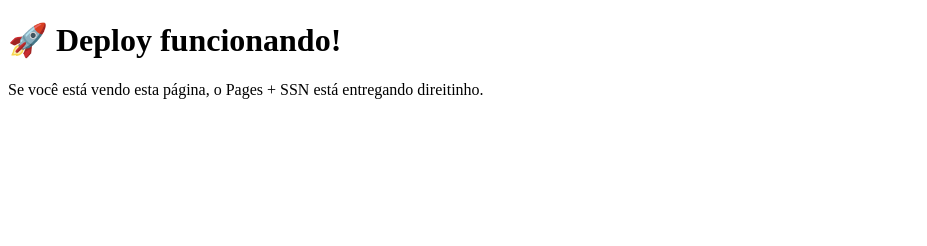
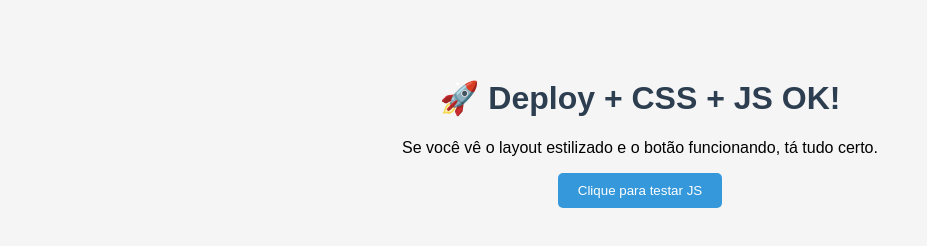
Before and after one commit to seoreowoseo/index, a plain HTML site: page teste.html in a window 1280 px wide. Shown: the whole page, without its empty margins (0-927 px from the left). Drawn offline with Linux system fonts and the light colour scheme.

Commit message:
teste.html

```diff
--- a/teste.html
+++ b/teste.html
@@ -1,12 +1,41 @@
 <!DOCTYPE html>
 <html lang="pt-BR">
 <head>
-  <meta charset="UTF-8" />
-  <meta name="viewport" content="width=device-width, initial-scale=1.0" />
-  <title>Página de Teste</title>
+  <meta charset="UTF-8">
+  <meta name="viewport" content="width=device-width, initial-scale=1.0">
+  <title>Teste Completo</title>
+  <style>
+    body {
+      font-family: Arial, sans-serif;
+      background: #f5f5f5;
+      text-align: center;
+      padding: 50px;
+    }
+    h1 {
+      color: #2c3e50;
+    }
+    button {
+      padding: 10px 20px;
+      background: #3498db;
+      color: #fff;
+      border: none;
+      border-radius: 5px;
+      cursor: pointer;
+    }
+    button:hover {
+      background: #2980b9;
+    }
+  </style>
 </head>
 <body>
-  <h1>🚀 Deploy funcionando!</h1>
-  <p>Se você está vendo esta página, o Pages + SSN está entregando direitinho.</p>
+  <h1>🚀 Deploy + CSS + JS OK!</h1>
+  <p>Se você vê o layout estilizado e o botão funcionando, tá tudo certo.</p>
+  <button onclick="testarJS()">Clique para testar JS</button>
+
+  <script>
+    function testarJS() {
+      alert("JavaScript funcionando! 🎉");
+    }
+  </script>
 </body>
 </html>
```
